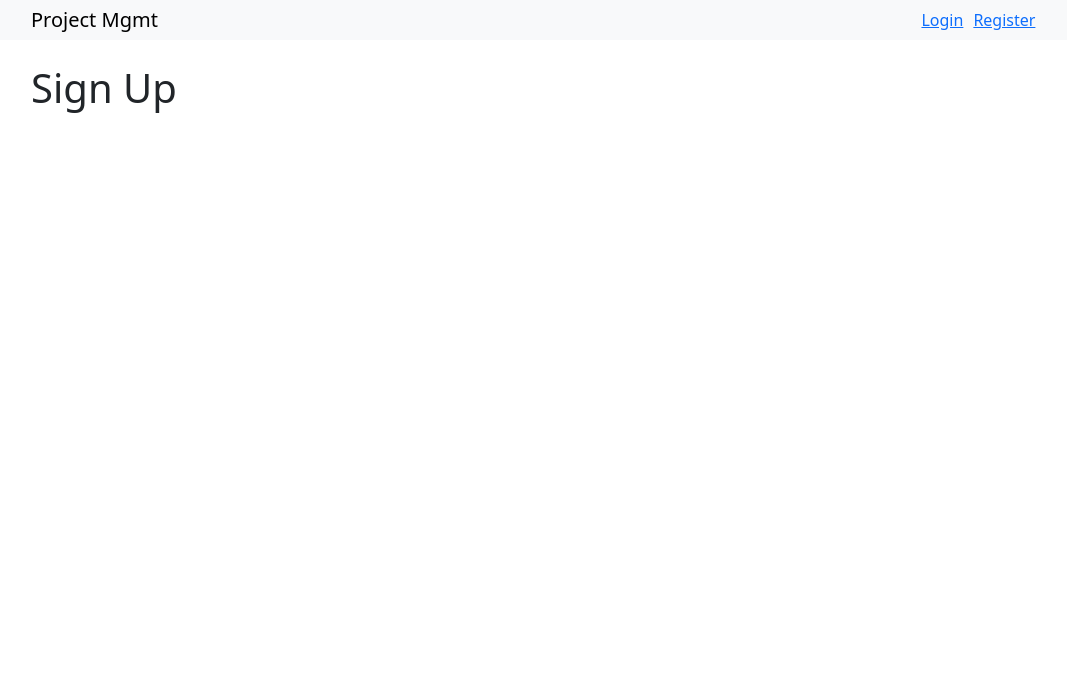
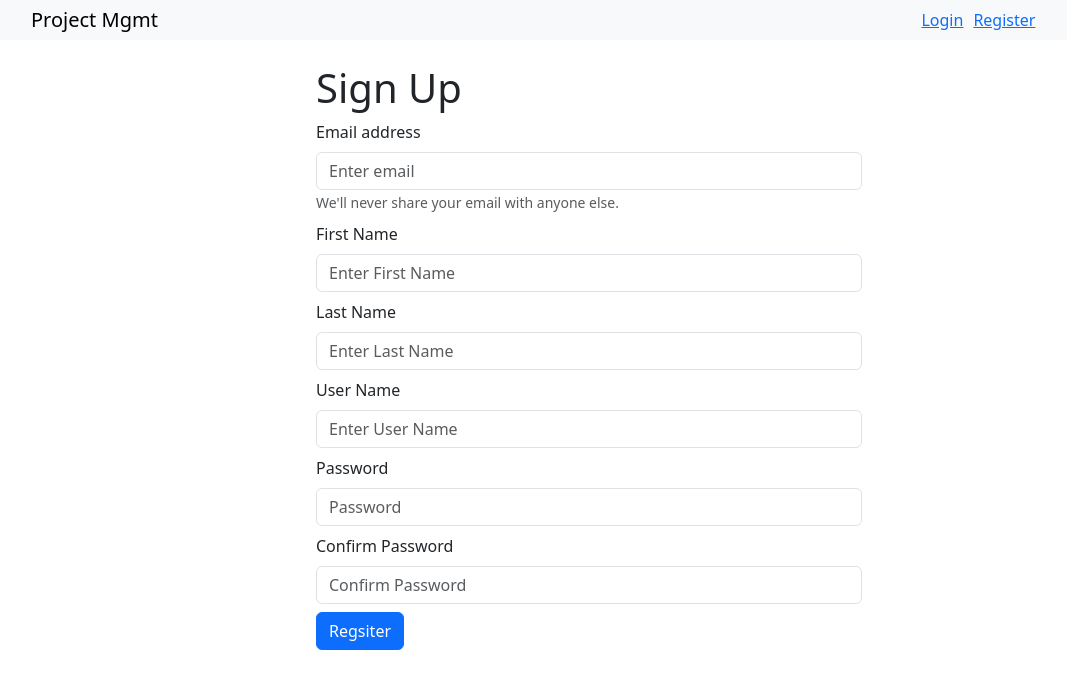
Before and after one commit to noman318/apollo_graphQl_fullstack, a React (Create React App) app in the folder frontend/: page /register in a window 1280 px wide. Shown: the top 688 px of the page, without its empty margins (51-1118 px from the left). Built offline with nearby package versions, Linux system fonts and the light colour scheme.

Commit message:
Login and Register screen created

```diff
--- a/frontend/src/Screens/LoginScreen.jsx
+++ b/frontend/src/Screens/LoginScreen.jsx
@@ -1,11 +1,28 @@
 import React from "react";
-import { Container } from "react-bootstrap";
+import { Form, Button } from "react-bootstrap";
+import FormContainer from "../components/FormContainer";
 
 const LoginScreen = () => {
   return (
-    <Container>
+    <FormContainer>
       <h1>Login</h1>
-    </Container>
+      <Form>
+        <Form.Group className="mb-3" controlId="formBasicEmail">
+          <Form.Label>Email address</Form.Label>
+          <Form.Control type="email" placeholder="Enter email" />
+          <Form.Text className="text-muted">
+            We'll never share your email with anyone else.
+          </Form.Text>
+        </Form.Group>
+        <Form.Group className="mb-3" controlId="formBasicPassword">
+          <Form.Label>Password</Form.Label>
+          <Form.Control type="password" placeholder="Password" />
+        </Form.Group>
+        <Button variant="primary" type="submit">
+          Sign In
+        </Button>
+      </Form>
+    </FormContainer>
   );
 };
 
--- a/frontend/src/Screens/RegisterScreen.jsx
+++ b/frontend/src/Screens/RegisterScreen.jsx
@@ -1,11 +1,45 @@
 import React from "react";
-import { Container } from "react-bootstrap";
+import { Button, Form } from "react-bootstrap";
+import FormContainer from "../components/FormContainer";
 
 const RegisterScreen = () => {
   return (
-    <Container>
+    <FormContainer>
       <h1>Sign Up</h1>
-    </Container>
+      <Form>
+        <Form.Group className="mb-2">
+          <Form.Label>Email address</Form.Label>
+          <Form.Control type="email" placeholder="Enter email" />
+          <Form.Text className="text-muted">
+            We'll never share your email with anyone else.
+          </Form.Text>
+        </Form.Group>
+
+        <Form.Group className="mb-2">
+          <Form.Label>First Name</Form.Label>
+          <Form.Control type="text" placeholder="Enter First Name" />
+        </Form.Group>
+        <Form.Group className="mb-2">
+          <Form.Label>Last Name</Form.Label>
+          <Form.Control type="text" placeholder="Enter Last Name" />
+        </Form.Group>
+        <Form.Group className="mb-2">
+          <Form.Label>User Name</Form.Label>
+          <Form.Control type="text" placeholder="Enter User Name" />
+        </Form.Group>
+        <Form.Group className="mb-2">
+          <Form.Label>Password</Form.Label>
+          <Form.Control type="password" placeholder="Password" />
+        </Form.Group>
+        <Form.Group className="mb-2">
+          <Form.Label>Confirm Password</Form.Label>
+          <Form.Control type="password" placeholder="Confirm Password" />
+        </Form.Group>
+        <Button variant="primary" type="submit">
+          Regsiter
+        </Button>
+      </Form>
+    </FormContainer>
   );
 };
 
--- /dev/null
+++ b/frontend/src/components/FormContainer.jsx
@@ -0,0 +1,16 @@
+import React from "react";
+import { Container, Row, Col } from "react-bootstrap";
+
+const FormContainer = ({ children }) => {
+  return (
+    <Container>
+      <Row className="justify-content-md-center">
+        <Col xs={12} md={6}>
+          {children}
+        </Col>
+      </Row>
+    </Container>
+  );
+};
+
+export default FormContainer;
```
